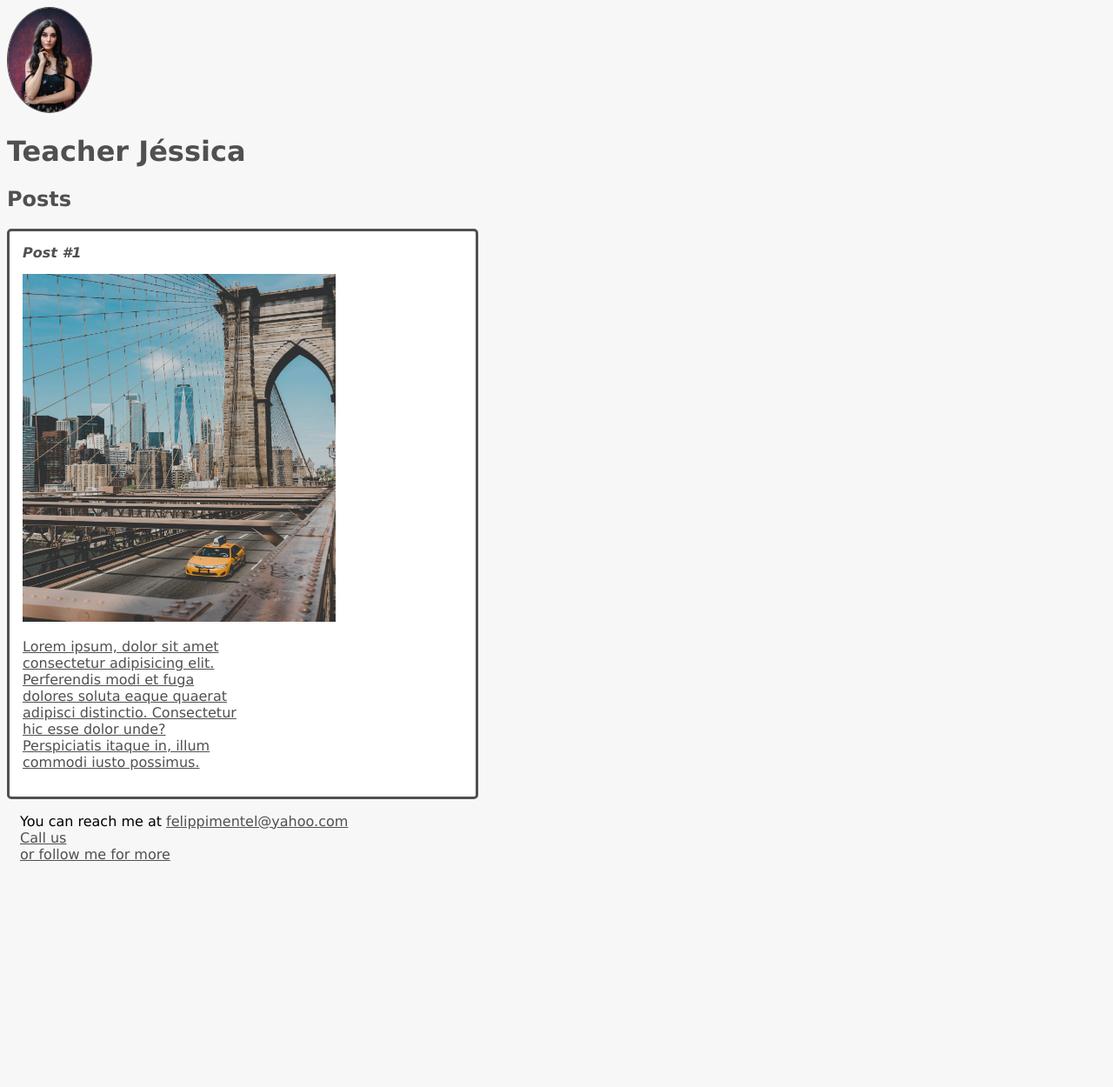
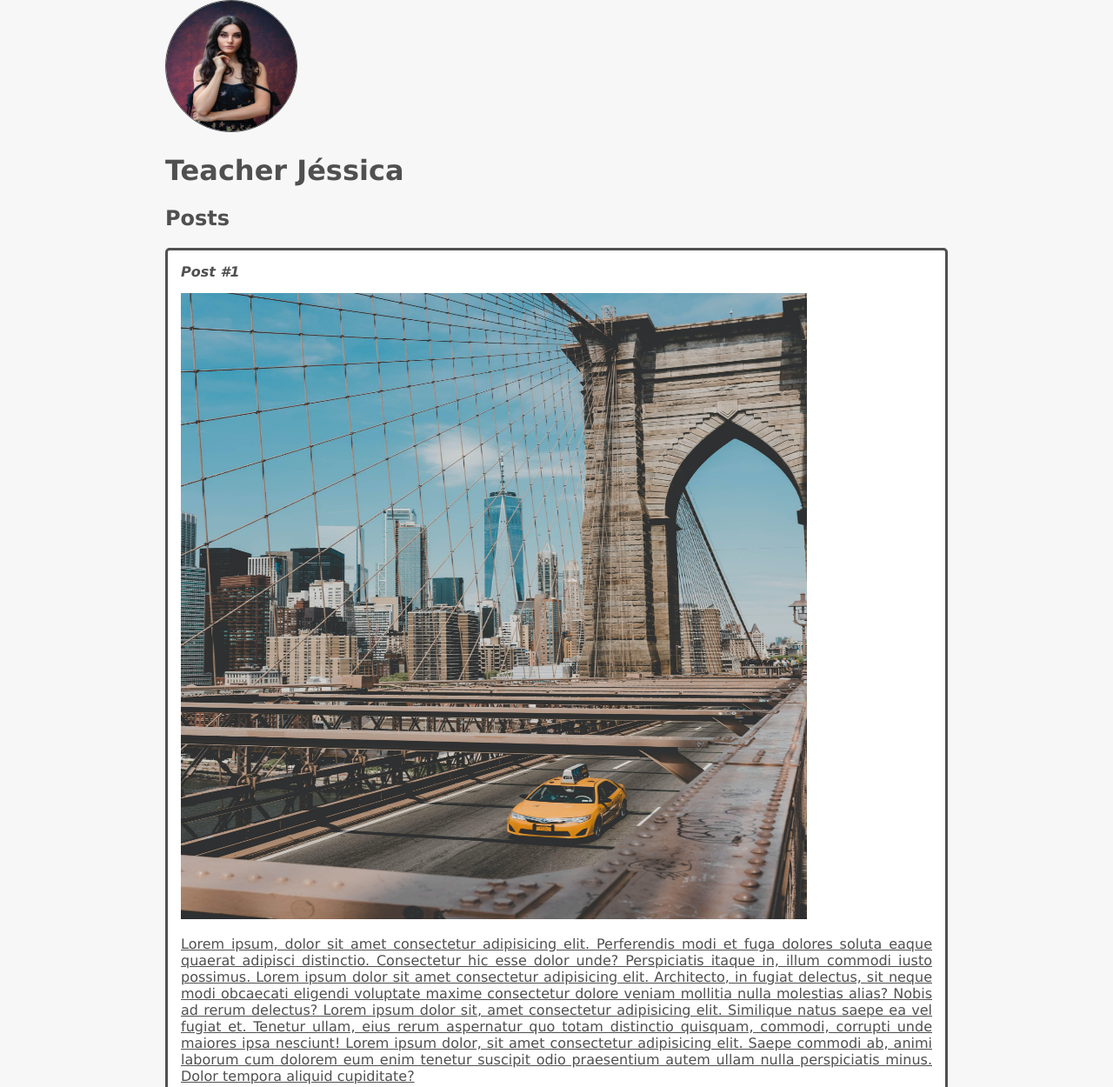
Before and after one commit to Fpimentel21/ProjetoPessoalGithub, a plain HTML site: page index.html in a window 1280 px wide. Shown: the top 1250 px of the page at 87% size. Before the commit the page ends 1008 px from the top, so only its background shows below. Drawn offline with Linux system fonts and the light colour scheme.

Commit message:
finalização do módulo de HTML e CSS

```diff
--- a/index.html
+++ b/index.html
@@ -26,7 +26,7 @@
                     <img src="images/newYork.jpg" alt="New York City" class="post_image">
                 </header>
                 <p class="post_content">
-                     <a href="https://www.linkedin.com/in/luiz-felipe-pimentel-saraiva-813b54229/" target="_blank"> Lorem ipsum, dolor sit amet consectetur adipisicing elit. Perferendis modi et fuga dolores soluta eaque quaerat adipisci distinctio. Consectetur hic esse dolor unde? Perspiciatis itaque in, illum commodi iusto possimus.
+                     <a href="https://www.linkedin.com/in/luiz-felipe-pimentel-saraiva-813b54229/" target="_blank"> Lorem ipsum, dolor sit amet consectetur adipisicing elit. Perferendis modi et fuga dolores soluta eaque quaerat adipisci distinctio. Consectetur hic esse dolor unde? Perspiciatis itaque in, illum commodi iusto possimus. Lorem ipsum dolor sit amet consectetur adipisicing elit. Architecto, in fugiat delectus, sit neque modi obcaecati eligendi voluptate maxime consectetur dolore veniam mollitia nulla molestias alias? Nobis ad rerum delectus? Lorem ipsum dolor sit, amet consectetur adipisicing elit. Similique natus saepe ea vel fugiat et. Tenetur ullam, eius rerum aspernatur quo totam distinctio quisquam, commodi, corrupti unde maiores ipsa nesciunt! Lorem ipsum dolor, sit amet consectetur adipisicing elit. Saepe commodi ab, animi laborum cum dolorem eum enim tenetur suscipit odio praesentium autem ullam nulla perspiciatis minus. Dolor tempora aliquid cupiditate?
                      </a>
                 </p>
             </article>
--- a/style.css
+++ b/style.css
@@ -1,14 +1,17 @@
 body {
     background: #f7f7f7;
     font-family: verdana;
+    max-width: 900px;
+    margin: auto;
 
 }
 
 .photo {
     border: 1px solid #505050;
     border-radius: 50%;
-    max-width: 15vh;
-    max-height: 15vh;
+    width: 150px;
+    height: 150px;
+
 }
 
 #tittle, .subtitle, .post_title {
@@ -38,20 +41,21 @@ a {
     padding: 15px;
     border: 3px solid #505050;
     margin-bottom: 15px;
-    max-width: 40%;
     border-radius: 5px;
 }
 
 .post_content {
     margin: 0;
     margin-bottom: 15px;
-    max-width: 50%;
+    text-align: justify;
+
 }
 
 .post_image {
     margin-bottom: 15px;
-    width: 45vh;
-    height: 50vh;
+    width: 90vh;
+    height: 90vh;
+
 }
 
 .contacts_list {
```
